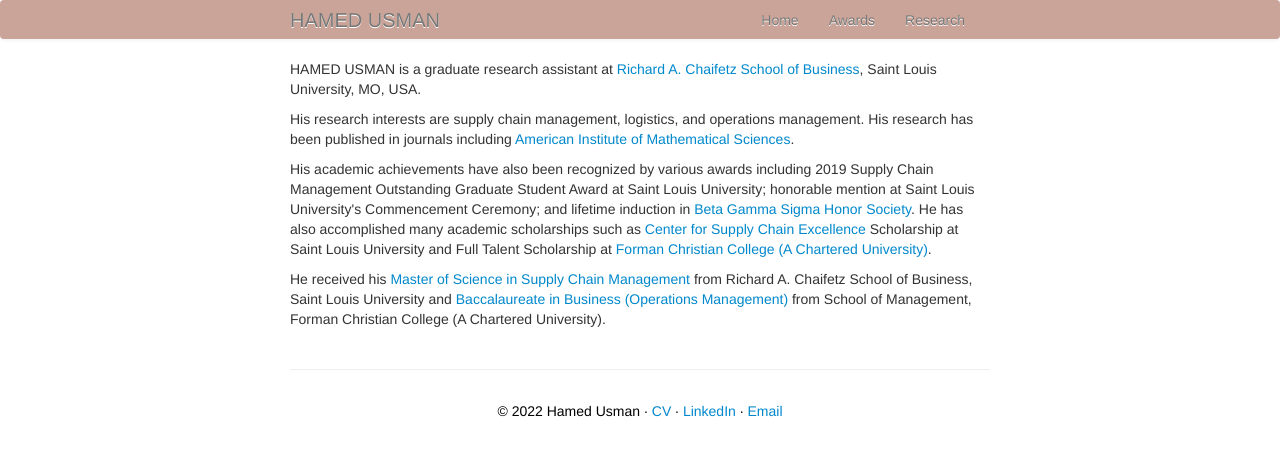
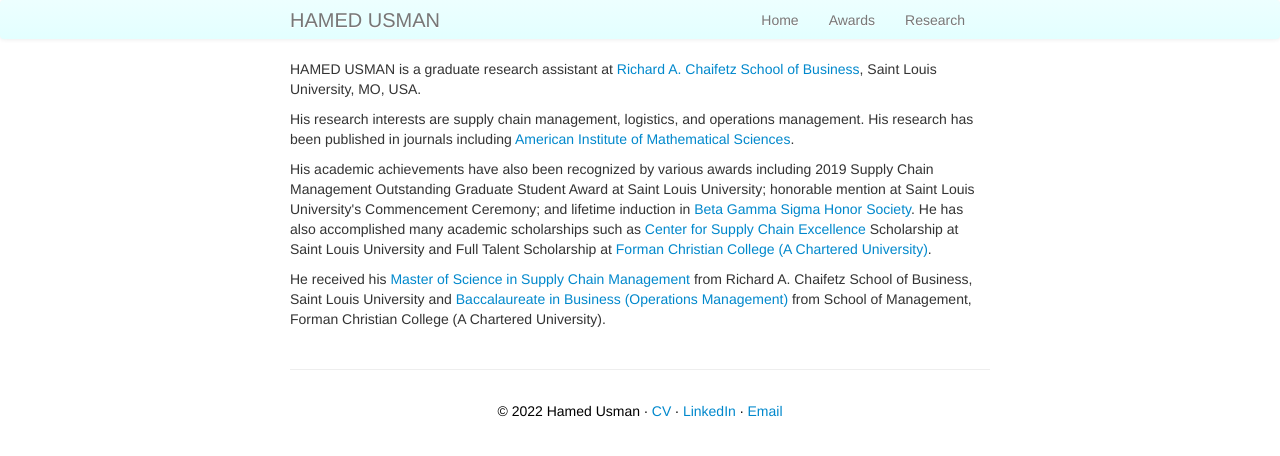
Before and after one commit to hamedusman/hamedusman.github.io, a Jekyll site: the page built from index.md, in a window 1280 px wide. Shown: the top 456 px of the page. Built offline with Jekyll 4.4.1, drawn with Linux system fonts in a browser that asks for light colours.

Commit message:
Update my_custom_css.css

```diff
--- a/assets/themes/twitter/css/my_custom_css.css
+++ b/assets/themes/twitter/css/my_custom_css.css
@@ -99,7 +99,7 @@
     background-image:-webkit-gradient(linear, 0 0, 0 100%, from(#edffff), to(#f2f2f2));
     background-image:-webkit-linear-gradient(top, #edffff, #e3ffff);
     background-image:-o-linear-gradient(top, #edffff, #e3ffff);
-    background-image:linear-gradient(to bottom, #caa498, #caa498); /* To change the color of icon-bar on the top */
+    background-image:linear-gradient(to bottom, #edffff, #e3ffff); /* To change the color of icon-bar on the top */
     background-repeat:repeat-x;filter:progid:DXImageTransform.Microsoft.gradient(startColorstr='#ffffffff', endColorstr='#ffffff', GradientType=0);
     border:0px solid #ffffff; /* To change the border around icon bar at the top */
     -webkit-border-radius:4px;
@@ -142,7 +142,7 @@
   height: 2px;
   bottom: 0;
   left: 0;
-  background-color: #f5f5f5; /* To change the color of hover-underline-animation */
+  background-color: #777777; /* To change the color of hover-underline-animation */
   transform-origin: bottom right;
   transition: transform 0.25s ease-out;
 }
```
